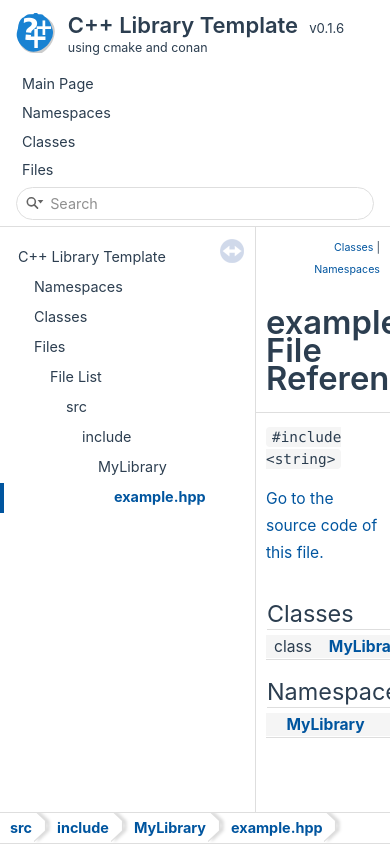
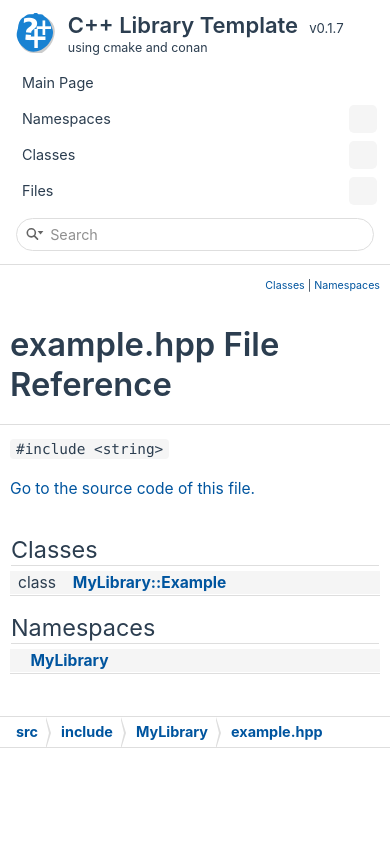
Before and after one commit to jothepro/cpp-library-template, a plain HTML site: page example_8hpp.html in a window 390 px wide. Drawn offline with Linux system fonts and the light colour scheme.

Commit message:
Publish 'docs/html' to 'gh-pages' in 'jothepro/cmake-conan-library-template'

```diff
--- a/doxygen-awesome-sidebar-only.css
+++ b/doxygen-awesome-sidebar-only.css
@@ -50,8 +50,8 @@
     }
 
     #doc-content {
-        height: 100vh !important;
-        padding-bottom: 50px;
+        height: calc(100vh - 28px) !important;
+        padding-bottom: calc(3 * var(--spacing-large));
         padding-top: calc(var(--top-height) - 80px);
         box-sizing: border-box;
     }
--- a/doxygen-awesome.css
+++ b/doxygen-awesome.css
@@ -122,6 +122,8 @@
         --primary-lighter-color: #191e21;
         --primary-lightest-color: #191a1c;
 
+        --box-shadow: 0 2px 10px 0 rgba(0,0,0,.35);
+
         --page-background-color: #1C1D1F;
         --page-foreground-color: #d2dbde;
         --separator-color: #000000;
@@ -155,7 +157,7 @@ body {
     font-size: var(--page-font-size);
 }
 
-body, table, div, p, dl, #nav-tree .label, .title, .sm-dox a, .sm-dox a:hover, #projectname, .SelectItem, #MSearchField, .navpath li.navelem a, .navpath li.navelem a:hover {
+body, table, div, p, dl, #nav-tree .label, .title, .sm-dox a, .sm-dox a:hover, .sm-dox a:focus, #projectname, .SelectItem, #MSearchField, .navpath li.navelem a, .navpath li.navelem a:hover {
     font-family: var(--font-family);
 }
 
@@ -202,6 +204,13 @@ a {
     border-bottom: none;
 }
 
+@media screen and (max-width: 767px) {
+    #titlearea {
+        padding-bottom: var(--spacing-small);
+    }
+
+}
+
 #titlearea table tbody tr {
     height: auto !important;
 }
@@ -235,10 +244,35 @@ a {
     padding: 0;
 }
 
+@media screen and (max-width: 767px) {
+    .sm-dox a span.sub-arrow {
+        background: var(--code-background);
+    }
+}
+
+
 @media screen and (min-width: 768px) {
     .sm-dox li {
         display: var(--menu-display);
     }
+
+    .sm-dox a span.sub-arrow {
+        border-color: var(--header-foreground) transparent transparent transparent;
+    }
+
+    .sm-dox a:hover span.sub-arrow {
+        border-color: var(--menu-focus-foreground) transparent transparent transparent;
+    }
+
+    .sm-dox ul a span.sub-arrow {
+        border-color: transparent transparent transparent var(--header-foreground);
+    }
+
+    .sm-dox ul a:hover span.sub-arrow {
+        border-color: transparent transparent transparent var(--menu-focus-foreground);
+    }
+
+
 }
 
 .sm-dox ul {
@@ -276,11 +310,11 @@ a {
     border-bottom-color: var(--separator-color) !important;
 }
 
-.sm-dox ul a:hover {
+.sm-dox ul a:hover, .sm-dox ul a:active, .sm-dox ul a:focus {
     font-size: var(--navigation-font-size);
     color: var(--menu-focus-foreground);
     text-shadow: none;
-    background: var(--menu-focus-background);
+    background-color: var(--menu-focus-background);
     border-radius: var(--border-radius-small) !important;
 }
 
@@ -303,19 +337,6 @@ a {
     font-size: var(--navigation-font-size);
 }
 
-@media screen and (max-width: 767px) {
-    .sm-dox a, .sm-dox a:hover, .sm-dox a:active, .sm-dox a:focus{
-        line-height: 2em;
-    }
-
-    .sm-dox a span.sub-arrow {
-        right: 4px;
-        width: 20px;
-        height: 20px;
-        top: 18px;
-    }
-}
-
 
 /*
  Search box
@@ -334,6 +355,12 @@ a {
 
 #main-menu > li:last-child {
     margin-right: 0;
+}
+
+@media screen and (max-width: 767px) {
+    #main-menu > li:last-child {
+        height: 50px;
+    }
 }
 
 #MSearchField {
@@ -461,6 +488,18 @@ iframe#MSearchResults {
     background: var(--side-nav-background);
 }
 
+@media screen and (max-width: 767px) {
+    #side-nav {
+        display: none;
+    }
+
+    #doc-content {
+        margin-left: 0 !important;
+        height: auto !important;
+        padding-bottom: calc(2 * var(--spacing-large));
+    }
+}
+
 #nav-tree {
     background: transparent;
     padding: var(--spacing-medium) 0;
@@ -530,6 +569,7 @@ div.contents, div.header .title, div.header .summary {
 }
 
 div.contents, div.header .title  {
+    line-height: initial;
     margin: calc(var(--spacing-medium) + .2em) auto var(--spacing-medium) auto;
 }
 
@@ -954,25 +994,52 @@ address.footer {
 
 #nav-path li.navelem {
     background-image: none;
-    position: relative;
+    display: flex;
+    align-items: center;
 }
 
 .navpath li.navelem a {
     text-shadow: none;
+    display: inline-block;
     color: var(--primary-dark-color)
 }
 
+li.navelem {
+    padding: 0;
+    margin-left: -8px;
+}
+
+li.navelem:first-child {
+    margin-left: var(--spacing-large);
+}
+
+li.navelem:first-child:before {
+    display: none;
+}
+
 #nav-path li.navelem:after {
-    content: '>';
-    font-size: 62px;
-    line-height: 33px;
-    font-family: "courier new";
-    font-weight: 800;
-    position: absolute;
-    top: 0;
-    right: -10px;
-    bottom: 0;
-    transform: scaleX(.4);
-    text-shadow: 4px 0 0 var(--separator-color), 12px 0 5px rgba(0,0,0,0.15);
-    color: var(--page-background-color);
+    content: '';
+    border: 5px solid var(--page-background-color);
+    border-bottom-color: transparent;
+    border-right-color: transparent;
+    border-top-color: transparent;
+    transform: scaleY(4.2);
+    z-index: 10;
+    margin-left: 6px;
 }
+
+#nav-path li.navelem:before {
+    content: '';
+    border: 5px solid var(--separator-color);
+    border-bottom-color: transparent;
+    border-right-color: transparent;
+    border-top-color: transparent;
+    transform: scaleY(3.2);
+    margin-right: var(--spacing-small);
+}
+
+@media (prefers-color-scheme: dark) {
+    #nav-path li.navelem:after {
+        text-shadow: 3px 0 0 var(--separator-color), 8px 0 6px rgba(0,0,0,0.4);
+    }
+}
--- a/example_8hpp.html
+++ b/example_8hpp.html
@@ -29,7 +29,7 @@
   <td id="projectlogo"><img alt="Logo" src="logo.drawio.svg"/></td>
   <td id="projectalign" style="padding-left: 0.5em;">
    <div id="projectname">C++ Library Template
-   &#160;<span id="projectnumber">v0.1.6</span>
+   &#160;<span id="projectnumber">v0.1.7</span>
    </div>
    <div id="projectbrief">using cmake and conan</div>
   </td>
```
Also changed, not shown: _r_e_a_d_m_e_8md.html (+1 -1 lines), annotated.html (+1 -1 lines), class_my_library_1_1_example-members.html (+1 -1 lines), class_my_library_1_1_example.html (+1 -1 lines), classes.html (+1 -1 lines), dir_42e58c5615e174c99b3873cba1f46d84.html (+1 -1 lines), dir_68267d1309a1af8e8297ef4c3efbcdba.html (+1 -1 lines), dir_b0856f6b0d80ccb263b2f415c91f9e17.html (+1 -1 lines), example_8hpp_source.html (+1 -1 lines), files.html (+1 -1 lines), functions.html (+1 -1 lines), functions_func.html (+1 -1 lines), index.html (+1 -1 lines), namespace_my_library.html (+1 -1 lines), 1 more files.
